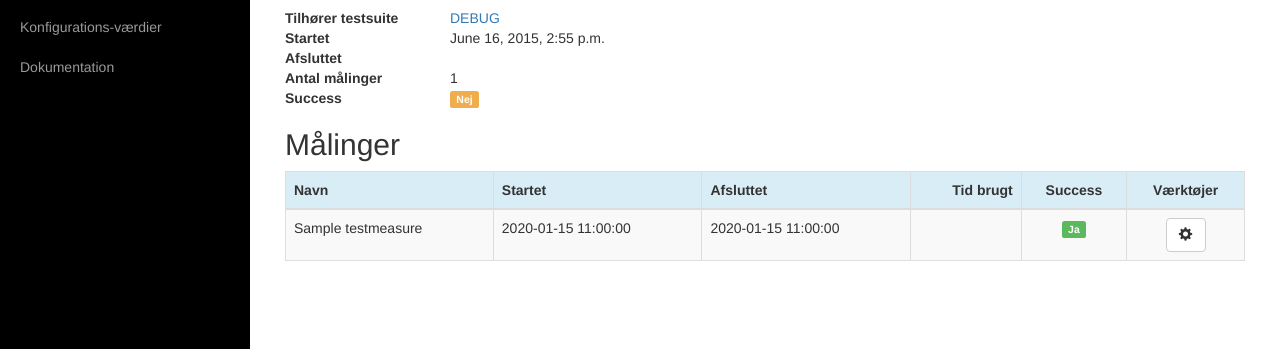
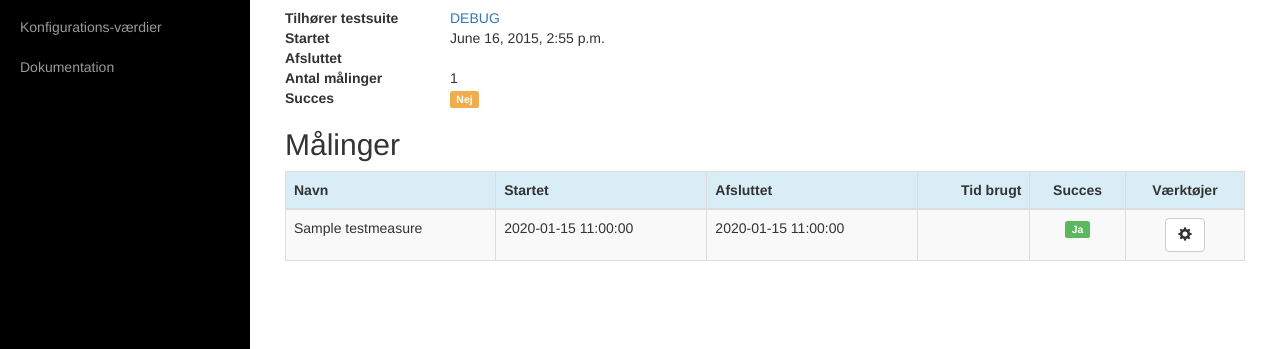
Before and after one commit to magenta-aps/aalborg-monitor, a Django app: page /testrun/1 in a window 1280 px wide. Shown: the part 138-487 px from the top of the page. Run offline with Django 3.2, Linux system fonts and the light colour scheme; data comes from the database, SQL or seed files in the repository; tables that the repository leaves empty hold one stand-in row (values such as "Sample post"); some libraries are stand-ins or nearby versions.

Commit message:
- Correct spelling mistakes

```diff
--- a/appmonitor/templates/measure.html
+++ b/appmonitor/templates/measure.html
@@ -23,7 +23,7 @@
                 sekunder
             </div>
         </div>
-        <h3>Referancemåling:</h3>
+        <h3>Referencemåling:</h3>
         <div>
             <label for="cmp_ts">Testsuite:</label>
             <select id="cmp_ts" name="cmp_ts" data-selected="{{cmp_ts}}">
--- a/appmonitor/templates/testrun.html
+++ b/appmonitor/templates/testrun.html
@@ -47,7 +47,7 @@
 </div>
 <div class="row">
     <div class="col-md-2">
-        <strong>Success</strong>
+        <strong>Succes</strong>
     </div>
     <div class="col-md-6">
         {% if testrun.succeeded %}
@@ -66,7 +66,7 @@
             <th>Startet</th>
             <th>Afsluttet</th>
             <th class="text-right">Tid brugt</th>
-            <th class="text-center">Success</th>
+            <th class="text-center">Succes</th>
             <th class="text-center">Værktøjer</th>
         </tr>
     </thead>
--- a/appmonitor/templates/testsuite.html
+++ b/appmonitor/templates/testsuite.html
@@ -94,7 +94,7 @@
             <th>Startet</th>
             <th>Afsluttet</th>
             <th class="text-right">Antal målinger</th>
-            <th class="text-center">Success</th>
+            <th class="text-center">Succes</th>
             <th class="text-center">Værktøjer</th>
         </tr>
     </thead>
```
Also changed, not shown: 1 other file.
